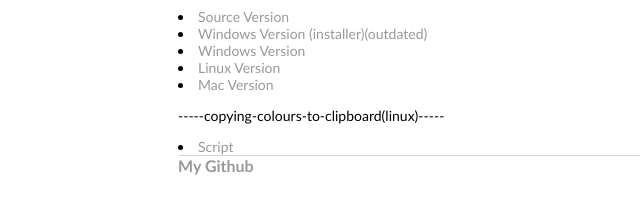
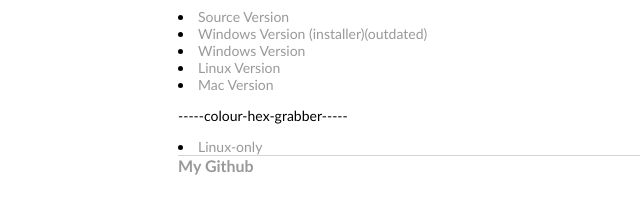
Before and after one commit to hen6003/hen6003.github.io, a Jekyll site: the page built from python/index.html, in a window 1280 px wide. Shown: the part 153-367 px from the top of the page, without its empty margins (14-654 px from the left). Built offline with Jekyll 4.4.1, drawn with Linux system fonts in a browser that asks for light colours.

Commit message:
Update index.html

```diff
--- a/python/index.html
+++ b/python/index.html
@@ -10,7 +10,7 @@ title: Python apps/scripts
 	<li><a href="https://github.com/hen6003/Calc_GUI_python/tree/master/Calc-win">Windows Version</a></li>
 	<li><a href="https://github.com/hen6003/Calc_GUI_python/tree/master/Calc-linux">Linux Version</a></li>
 	<li><a href="https://github.com/hen6003/Calc_GUI_python/tree/master/Calc-mac">Mac Version</a></li>
-	<p>-----copying-colours-to-clipboard(linux)-----</p>
-	<li><a href="https://github.com/hen6003/grabc">Script</a></li>
+	<p>-----colour-hex-grabber-----</p>
+	<li><a href="https://github.com/hen6003/grabc">Linux-only</a></li>
 
 </div><!-- /.blurb -->
```
